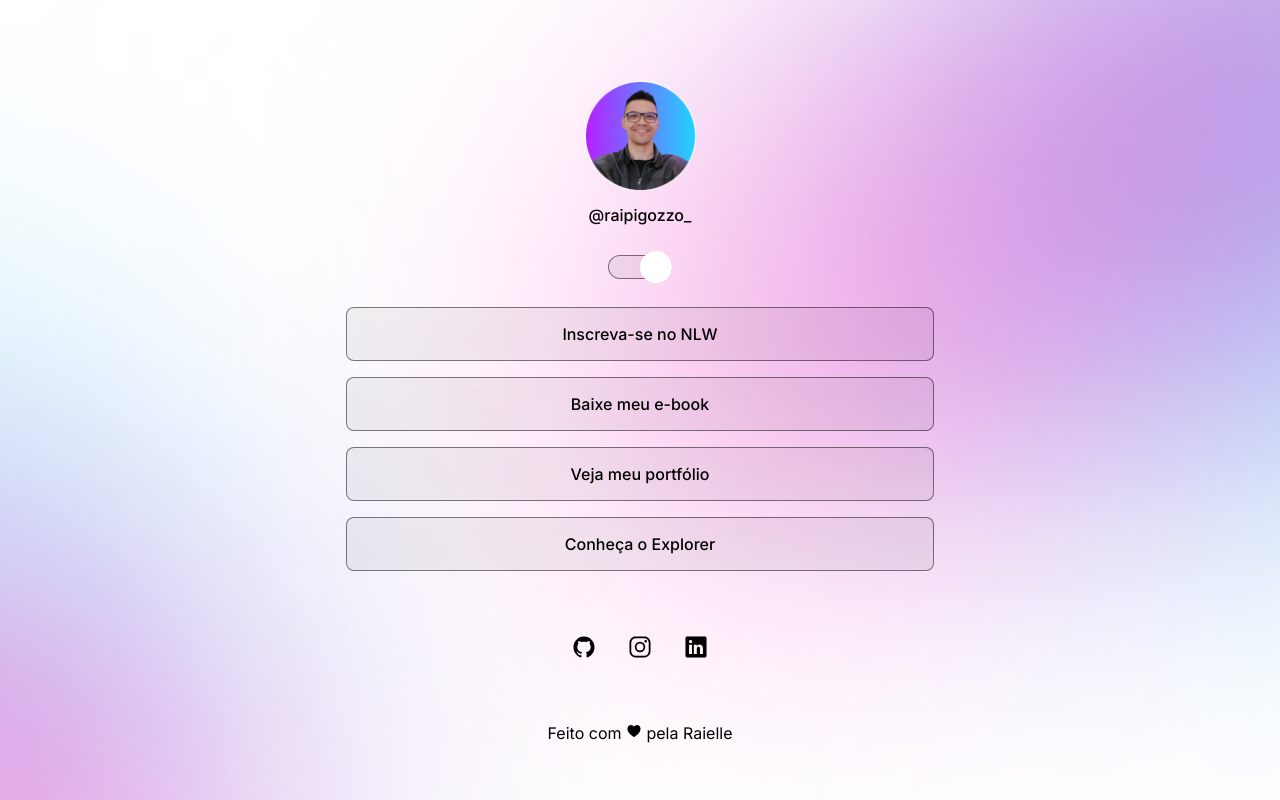
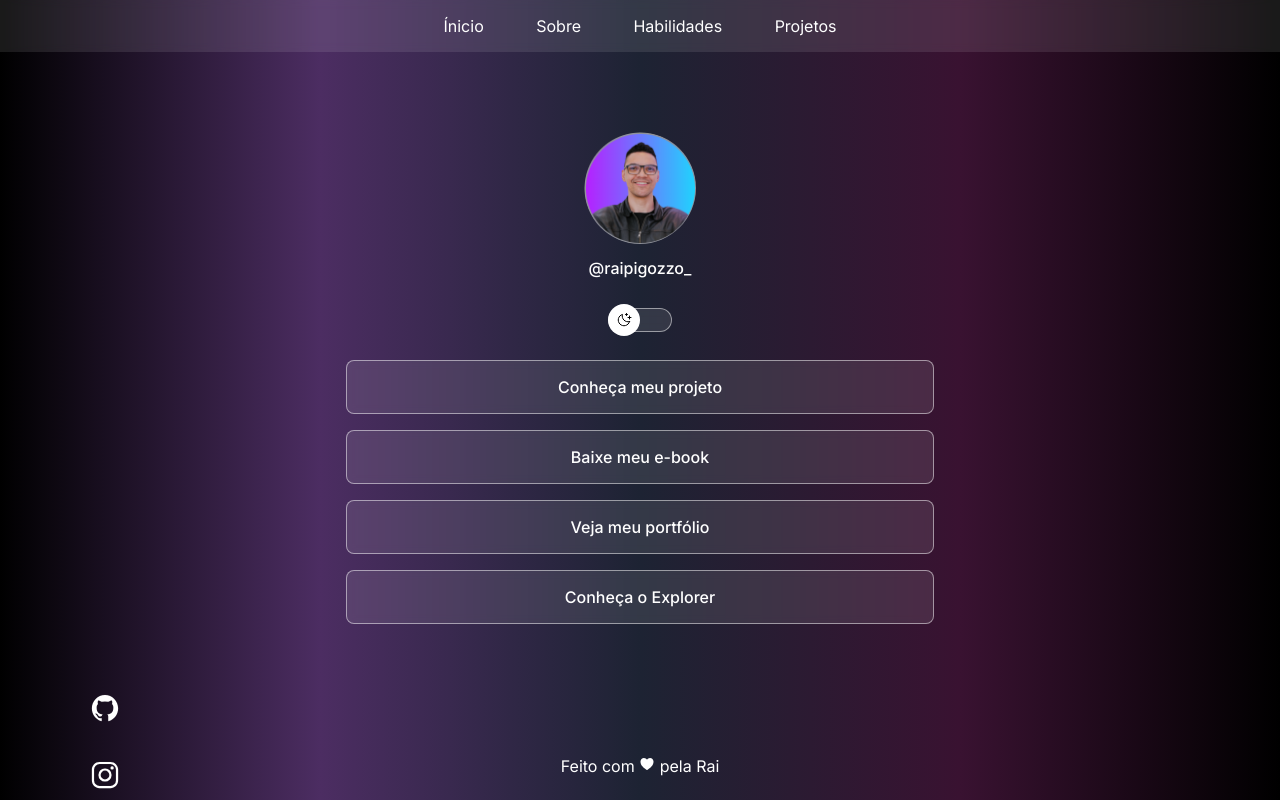
Before and after one commit to raipigozzo/projeto-novo, a plain HTML site: page index.html in a window 1280 px wide. Drawn offline with nearby package versions, Linux system fonts and the light colour scheme.

Commit message:
personalização de fundo e iconis

```diff
--- a/index.html
+++ b/index.html
@@ -1,5 +1,5 @@
 <!DOCTYPE html>
-<html lang="pt-br" class="light">
+<html lang="pt-br">
   <head>
     <link rel="preconnect" href="https://fonts.googleapis.com" />
     <link rel="preconnect" href="https://fonts.gstatic.com" crossorigin />
@@ -13,10 +13,20 @@
     <meta charset="UTF-8" />
     <meta http-equiv="X-UA-Compatible" content="IE=edge" />
     <meta name="viewport" content="width=device-width, initial-scale=1.0" />
-    <title>Projeto</title>
+
+    <title>Portifólio</title>
     <link rel="stylesheet" href="./style.css" />
   </head>
   <body>
+    <div id="menu">
+      <ul class="inicio">
+        <li>Ínicio</li>
+        <li>Sobre</li>
+        <li>Habilidades</li>
+        <li>Projetos</li>
+      </ul>
+    </div>
+
     <div id="conteiner">
       <div id="profile">
         <img src="./assets/avatar.png" alt="Imagem não encontrada" />
@@ -28,30 +38,16 @@
         <span></span>
       </div>
 
-      <ul>
-        <li><a href="#">Inscreva-se no NLW</a></li>
+      <ul class="lista">
+        <li><a href="#">Conheça meu projeto</a></li>
         <li><a href="#">Baixe meu e-book</a></li>
-        <li><a href="">Veja meu portfólio</a></li>
+        <li><a href="#">Veja meu portfólio</a></li>
         <li>
           <a href="https://rocketseat.com.br/explorer" target="_blank"
             >Conheça o Explorer</a
           >
         </li>
       </ul>
-      <div id="social-links">
-        <a href="https://github.com/raipigozzo/" target="_blank">
-          <ion-icon name="logo-github"></ion-icon>
-        </a>
-        <a href="https://www.instagram.com/raipigozzo_/" target="_blank">
-          <ion-icon name="logo-instagram"></ion-icon>
-        </a>
-        <a
-          href="https://www.linkedin.com/in/raielle-pigozzo-mendes-6b9246248"
-          target="_blank"
-        >
-          <ion-icon name="logo-linkedin"></ion-icon>
-        </a>
-      </div>
       <script
         type="module"
         src="https://unpkg.com/ionicons@5.5.2/dist/ionicons/ionicons.esm.js"
@@ -62,9 +58,32 @@
       ></script>
 
       <script src="./script.js"></script>
-      <div id="rodape">
-        <p>Feito com <ion-icon name="heart"></ion-icon> pela Raielle</p>
-      </div>
+    </div>
+
+    <div id="social-links">
+      <a href="https://github.com/raipigozzo/" target="_blank">
+        <ion-icon name="logo-github"></ion-icon>
+      </a>
+
+      <a href="https://www.instagram.com/raipigozzo_/" target="_blank">
+        <ion-icon name="logo-instagram"></ion-icon>
+      </a>
+
+      <a href="https://www.instagram.com/raipigozzo_/" target="_blank">
+        <ion-icon name="logo-facebook"></ion-icon>
+      </a>
+
+      <a
+        href="https://www.linkedin.com/in/raielle-pigozzo-mendes-6b9246248"
+        target="_blank"
+      >
+        <ion-icon name="logo-linkedin"></ion-icon>
+      </a>
+      <div class="barra"></div>
+    </div>
+
+    <div id="rodape">
+      <p>Feito com <ion-icon name="heart"></ion-icon> pela Rai</p>
     </div>
   </body>
 </html>
--- a/style.css
+++ b/style.css
@@ -3,10 +3,23 @@
   padding: 0px;
   box-sizing: border-box;
 }
+#menu {
+  background: rgba(255, 255, 255, 0.1);
+  padding: 1rem 0px;
+  backdrop-filter: blur(4px);
+}
+
+.inicio {
+  text-align: center;
+}
+
+.inicio li {
+  display: inline-block;
+  padding: 0px 24px;
+}
 
 :root {
   --text-geral: #ffffff;
-  --image-background: url(./assets/bg-mobile.jpg);
   --background-list: rgba(255, 255, 255, 0.1);
   --border-list: rgba(255, 255, 255, 0.5);
   --background-list-hover: rgba(255, 255, 255, 0.05);
@@ -17,7 +30,6 @@
 
 .light {
   --text-geral: black;
-  --image-background: url(./assets/bg-mobile-ligth.jpg);
   --background-list: rgba(0, 0, 0, 0.05);
   --border-list: rgba(0, 0, 0, 0.5);
   --background-list-hover: rgba(0, 0, 0, 0.2);
@@ -32,9 +44,15 @@ body {
     background-position: top center;
     background-size: cover; */
   /* background segue esta ordem: color image repeat position/size */
-
-  background: var(--image-background) no-repeat top center/ cover;
   height: 100%;
+  background: linear-gradient(
+    to right,
+    black,
+    rgb(76, 45, 98),
+    rgb(29, 35, 51),
+    rgb(57, 18, 49),
+    black
+  );
 }
 
 body * {
@@ -55,6 +73,8 @@ body * {
 
 #profile img {
   width: 112px;
+  height: 112px;
+  border-radius: 50%;
 }
 
 #profile p {
@@ -113,7 +133,7 @@ body * {
 }
 
 /* lista */
-ul {
+.lista {
   display: flex;
   flex-direction: column;
   gap: 16px;
@@ -121,7 +141,7 @@ ul {
   list-style: none;
 }
 
-ul li a {
+.lista li a {
   display: flex;
   justify-content: center;
   align-items: center;
@@ -138,23 +158,26 @@ ul li a {
   transition: background 2s;
 }
 
-ul li a:hover {
+.lista li a:hover {
   background: solid var(--background-list-hover);
   border: 1.5px solid var(--border-list-hover);
 }
 
 /* social-links  */
 #social-links {
-  display: flex;
   padding: 24px;
+  position: fixed;
 
-  font-size: 24px;
-  justify-content: center;
+  font-size: 30px;
+  justify-content: left;
 }
 
 #social-links a {
   display: flex;
   padding: 16px;
+
+  margin-left: 50px;
+  margin-top: 5px;
 }
 
 #social-links a:hover {
@@ -162,9 +185,22 @@ ul li a:hover {
   border-radius: 50px;
 }
 
+.barra {
+  border: 1px solid rgb(255, 255, 255);
+
+  height: 120px;
+  width: 2px;
+
+  margin-top: 20px;
+  margin-left: 80px;
+}
+
 #rodape {
   padding: 24px;
   text-align: center;
+  position: fixed;
+  bottom: 0;
+  width: 100%;
 }
 
 /* ajuste da imagem de acordo com o tamanho da tela */
```
Also changed, not shown: assets/avatar-rai.jpeg (added).
